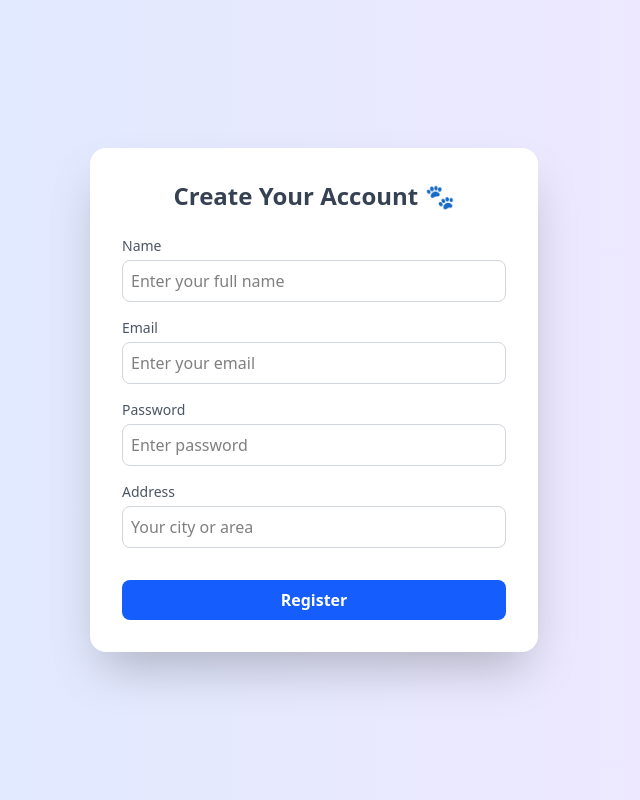
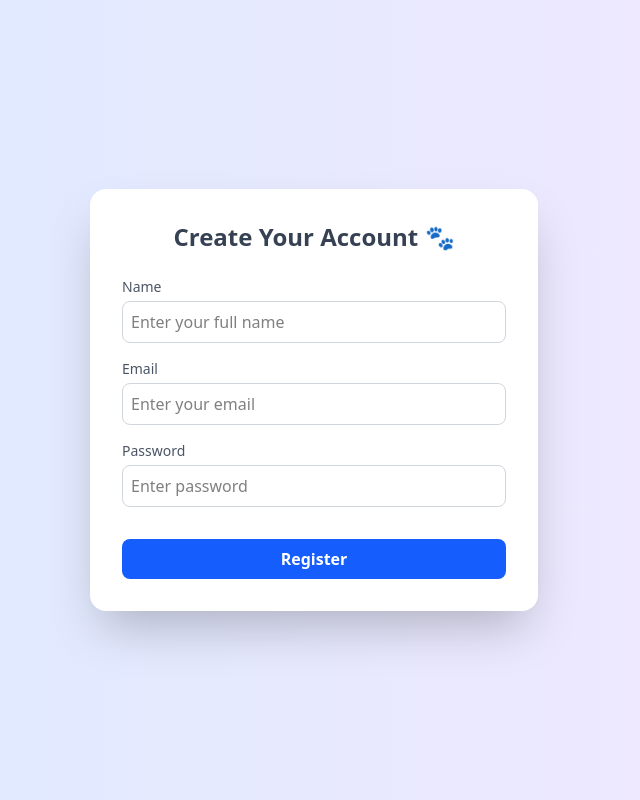
Before and after one commit to mabdullah525/pet-store, a React (Vite) app: page /register in a window 1280 px wide. Shown: the whole page, without its empty margins (326-966 px from the left). Built offline with nearby package versions, Linux system fonts and the light colour scheme.

Commit message:
starting hooks

```diff
--- a/src/pages/Register.jsx
+++ b/src/pages/Register.jsx
@@ -1,6 +1,9 @@
 import React from 'react'
+import { useFirebase } from '../context/Firebase.jsx'
 
 const Register = () => {
+    const firebase = useFirebase() // Use the custom hook to access Firebase context
+    console.log(firebase);
     return (
         <div className="register-container">
             <form className="register-form">
@@ -34,16 +37,6 @@ const Register = () => {
 
                     />
                 </div>
-                <div className="form-group">
-                    <label>Address</label>
-                    <input
-                        type="text"
-                        name="address"
-                        placeholder="Your city or area"
-
-                    />
-                </div>
-
 
                 <button type="submit" className="submit-btn">
                     Register
```
